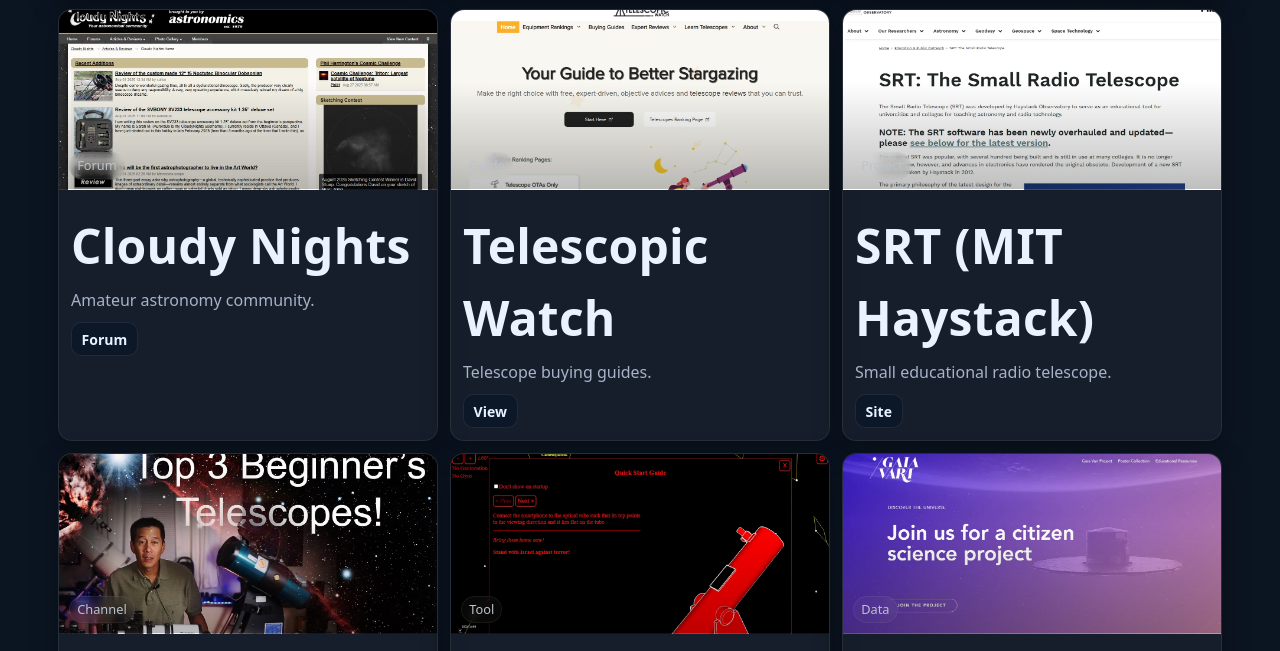
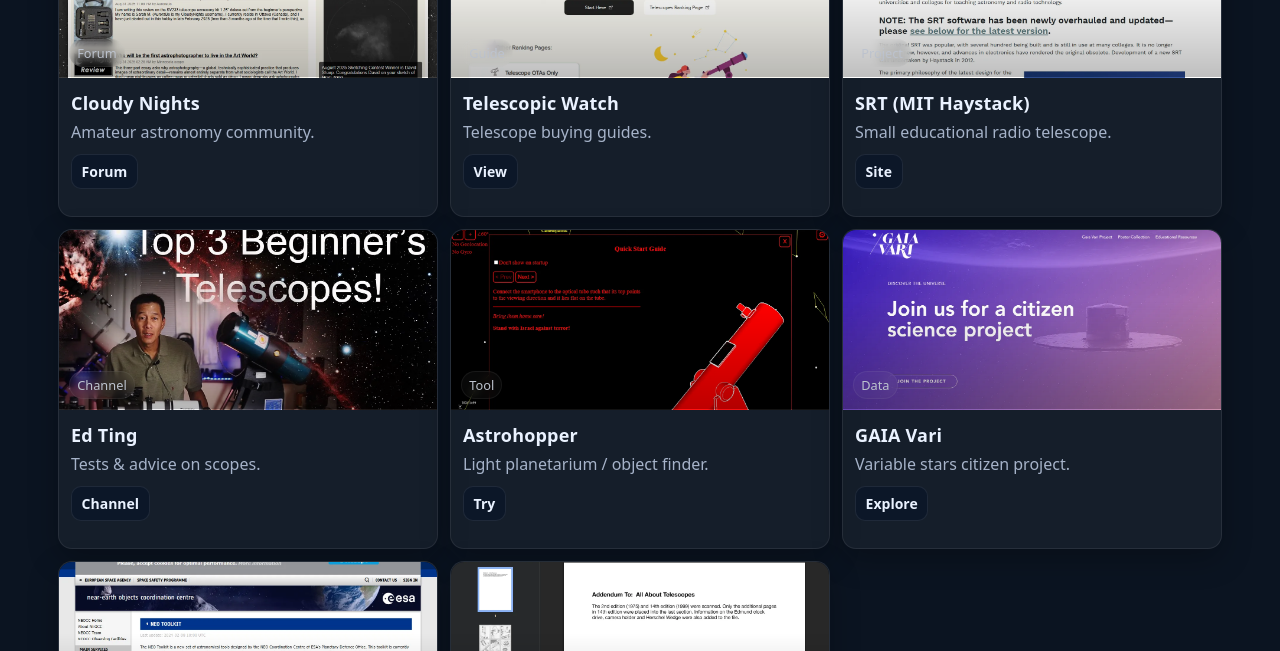
Before and after one commit to Nix177/CV, a website: page public/passions-en.html in a window 1280 px wide. Shown: the part 824-1475 px from the top of the page. Drawn offline with Linux system fonts and the light colour scheme.

Commit message:
Update passions-en.html

```diff
--- a/public/passions-en.html
+++ b/public/passions-en.html
@@ -64,7 +64,7 @@
     .thumb::after{content:"";position:absolute;inset:0;background:linear-gradient(180deg,rgba(0,0,0,0) 40%,rgba(0,0,0,.25))}
     .badge{position:absolute;left:10px;bottom:10px;background:rgba(10,18,32,.8);border:1px solid rgba(255,255,255,.1);
            color:var(--text);font-size:12px;padding:.25rem .5rem;border-radius:8px;backdrop-filter:blur(4px)}
-    .body{padding:12px}.title{font-weight:800;margin:.2rem 0 .35rem 0;font-size:18px}.desc{margin:0;color:var(--muted)}
+.body{padding:12px}.card .title{font-weight:800;margin:.2rem 0 .35rem 0;font-size:18px;line-height:1.2}.desc{margin:0;color:var(--muted)}
     .links{display:flex;flex-wrap:wrap;gap:8px;margin-top:10px}
     .link{text-decoration:none;color:var(--text);background:#0c1728;border:1px solid rgba(255,255,255,.08);
           padding:.35rem .6rem;border-radius:10px;font-weight:600;font-size:14px}
```
